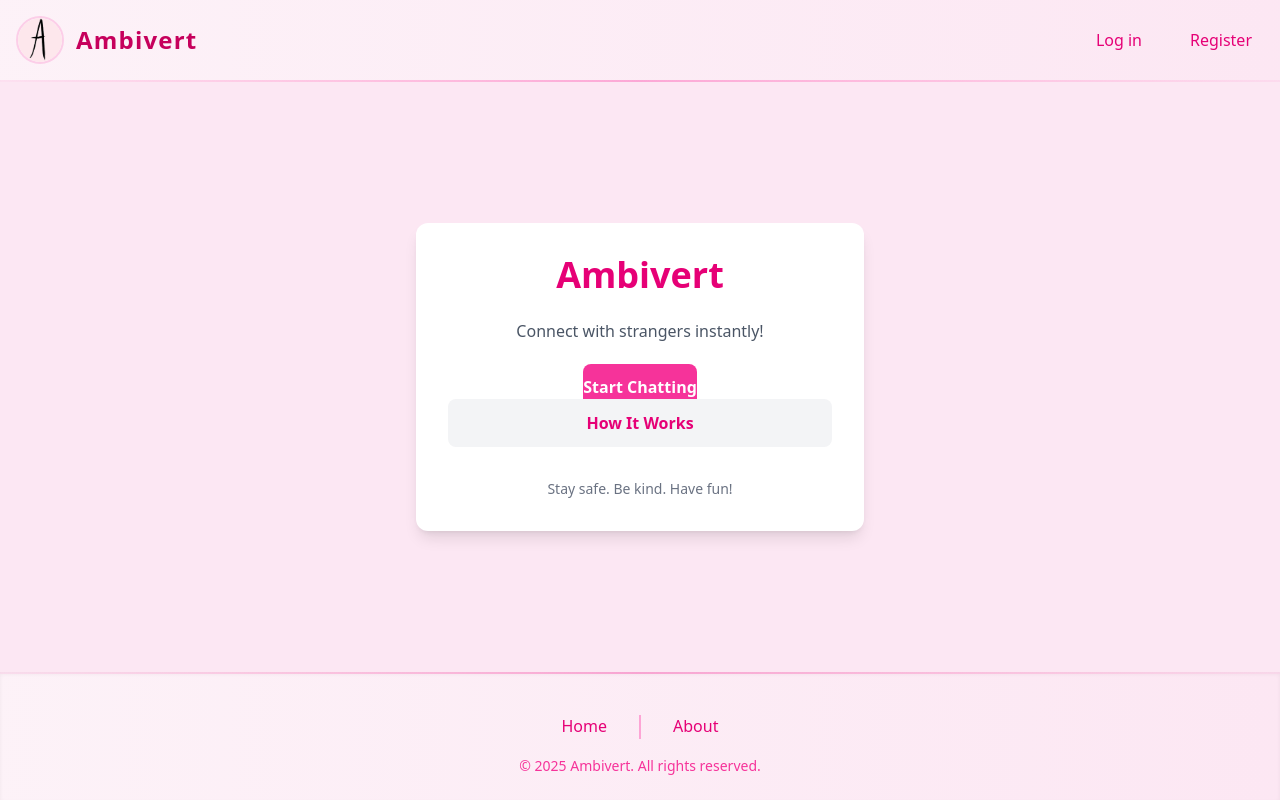
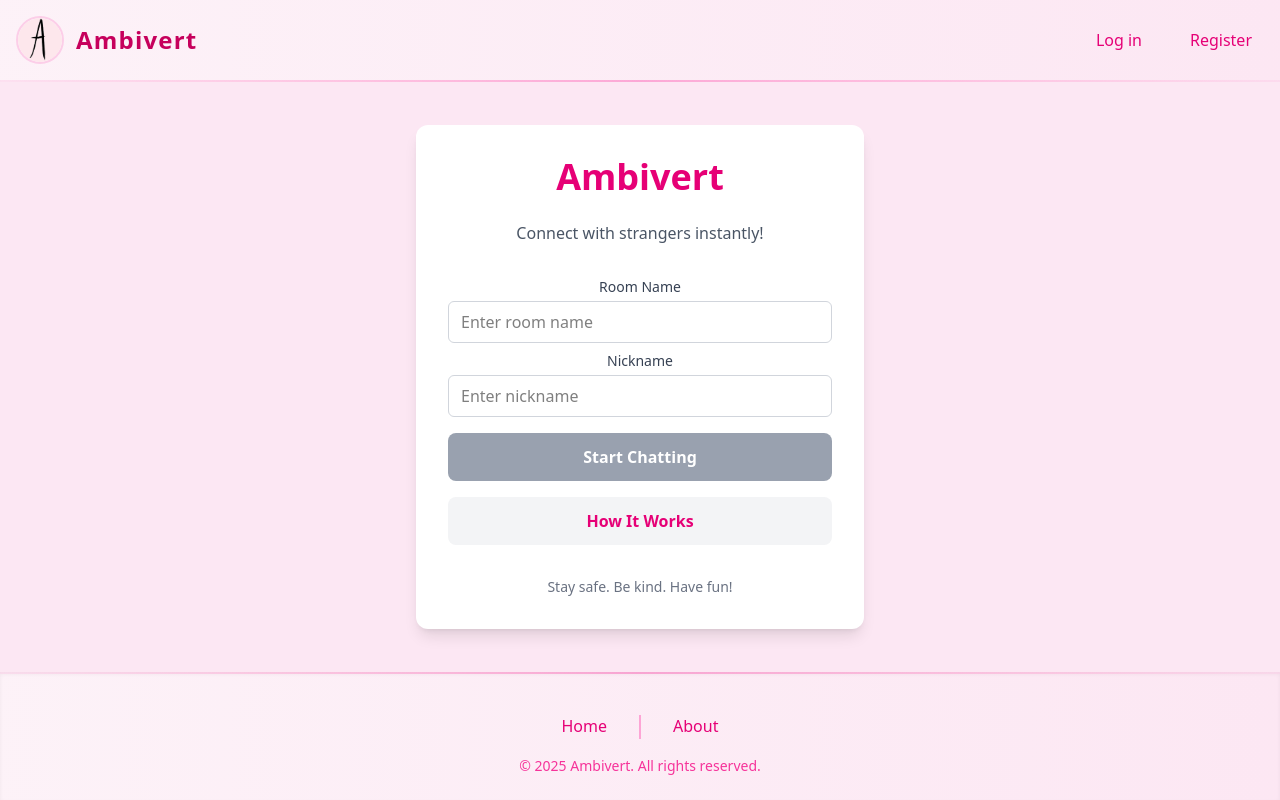
Before and after one commit to Xzizide/ambivert, a React (Vite) app: page / in a window 1280 px wide. Built offline with nearby package versions, Linux system fonts and the light colour scheme.

Commit message:
Made room and nickname creation for the homepage

```diff
--- a/src/pages/Home.jsx
+++ b/src/pages/Home.jsx
@@ -1,7 +1,25 @@
-import React from "react";
+import React, { useState, useEffect } from "react";
 import { Link } from "react-router-dom";
 
 export default function Home() {
+  const [roomID, setRoomID] = useState("");
+  const [clientID, setClientID] = useState("");
+  const [hasContent, setHasContent] = useState(false);
+
+  useEffect(() => {
+    setHasContent(roomID.trim() !== "" && clientID.trim() !== "");
+  }, [roomID, clientID]);
+
+  const joinChatRoom = (e) => {
+    e.preventDefault();
+
+    const url = `http://localhost:5173/chat?room_id=${encodeURIComponent(
+      roomID
+    )}&client_id=${encodeURIComponent(clientID)}`;
+
+    window.location.href = url;
+  };
+
   return (
     <main className=" bg-pink-100 flex flex-col items-center justify-center p-4 flex-auto">
       <div className="w-full max-w-md bg-white rounded-xl shadow-lg p-8 text-center">
@@ -9,16 +27,52 @@ export default function Home() {
         <p className="text-gray-600 mb-8">Connect with strangers instantly!</p>
 
         <div className="space-y-4">
-          <Link
-            to="/chat?room_id=1&client_id=1"
-            className="w-full bg-pink-500 text-white py-3 rounded-lg hover:bg-pink-600 transition-colors duration-300 font-semibold"
-          >
-            Start Chatting
+          <form onSubmit={joinChatRoom}>
+            <label
+              htmlFor="roomID"
+              className="block text-sm font-medium text-gray-700 mb-1"
+            >
+              Room Name
+            </label>
+            <input
+              id="roomID"
+              type="text"
+              value={roomID}
+              onChange={(e) => setRoomID(e.target.value)}
+              className="w-full px-3 py-2 border border-gray-300 rounded-md focus:outline-none focus:ring-2 focus:ring-blue-500 mb-2"
+              placeholder="Enter room name"
+            />
+            <label
+              htmlFor="clientID"
+              className="block text-sm font-medium text-gray-700 mb-1"
+            >
+              Nickname
+            </label>
+            <input
+              id="clientID"
+              type="text"
+              value={clientID}
+              onChange={(e) => setClientID(e.target.value)}
+              className="w-full px-3 py-2 border border-gray-300 rounded-md focus:outline-none focus:ring-2 focus:ring-blue-500 mb-4"
+              placeholder="Enter nickname"
+            />
+            <button
+              type="submit"
+              className={`w-full  text-white py-3 rounded-lg  transition-colors duration-300 font-semibold ${
+                hasContent
+                  ? "bg-pink-500 hover:bg-pink-600"
+                  : "bg-gray-400 cursor-not-allowed"
+              }`}
+              disabled={!hasContent}
+            >
+              Start Chatting
+            </button>
+          </form>
+          <Link to="/about">
+            <button className="w-full bg-gray-100 text-pink-600 py-3 rounded-lg hover:bg-gray-200 transition-colors duration-300 font-semibold">
+              How It Works
+            </button>
           </Link>
-
-          <button className="w-full bg-gray-100 text-pink-600 py-3 rounded-lg hover:bg-gray-200 transition-colors duration-300 font-semibold">
-            How It Works
-          </button>
         </div>
 
         <div className="mt-8 text-sm text-gray-500">
```
Also changed, not shown: 1 other file (tests, documents, lock files or other folders).
